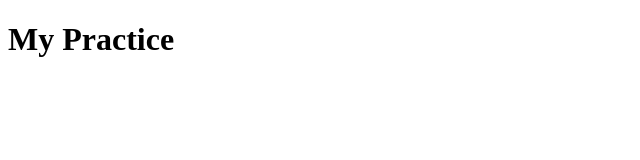
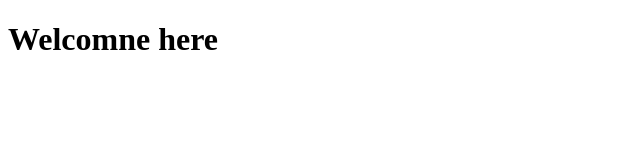
Before and after one commit to Kimara96/Practicing_git_hub, a plain HTML site: page index.html in a window 1280 px wide. Shown: the whole page, without its empty margins (0-640 px from the left). Drawn offline with Linux system fonts and the light colour scheme.

Commit message:
changed body

```diff
--- a/index.html
+++ b/index.html
@@ -6,6 +6,6 @@
     <title>practice git hub</title>
 </head>
 <body>
-    <h1>My Practice</h1>
+    <h1>Welcomne here</h1>
 </body>
 </html>
```
